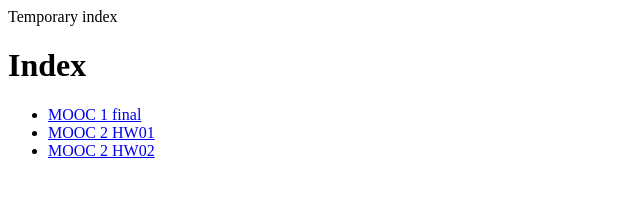
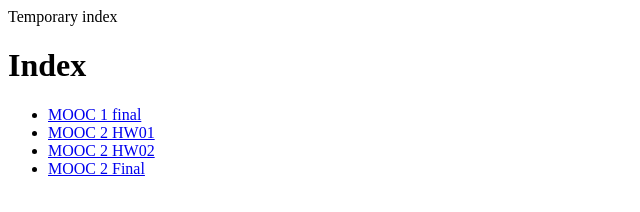
Before and after one commit to HuuBng/WED201c-Code, a plain HTML site: page index.html in a window 1280 px wide. Shown: the whole page, without its empty margins (0-640 px from the left). Drawn offline with Linux system fonts and the light colour scheme.

Commit message:
Update Index

```diff
--- a/index.html
+++ b/index.html
@@ -13,6 +13,7 @@
       <li><a href="MOOC1/public_html/MOOC1Final.html">MOOC 1 final </a></li>
       <li><a href="MOOC2/public_html/Hw01/hw01index.html">MOOC 2 HW01</a></li>
       <li><a href="MOOC2/public_html/Hw02/hw02index.html">MOOC 2 HW02</a></li>
+      <li><a href="MOOC2/public_html/Final/MOOC2Final.html">MOOC 2 Final</a></li>
     </ul>
   </body>
 </html>
```
